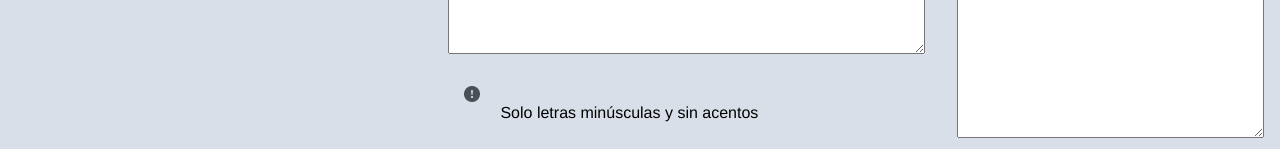
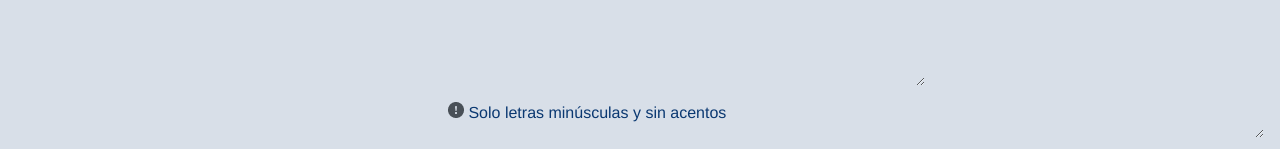
Before and after one commit to OugMontiel/examenEncriptador, a Vue app: page / in a window 1280 px wide. Shown: the part 576-725 px from the top of the page. Built offline with nearby package versions, Linux system fonts and the light colour scheme.

Commit message:
feat: :sparkles: img adapatadas y texto
Adaprta

```diff
--- a/src/components/Interfaz.vue
+++ b/src/components/Interfaz.vue
@@ -1,7 +1,9 @@
 <!-- src/components/Interfaz.vue -->
 <template>
   <div id="Interfaz">
-    <img src="/public/storage/img/Logo.png" alt="">
+    <div class="img">
+      <img src="/public/storage/img/Logo.png" alt="">
+    </div>
     <div class="textoSin">
       <textarea v-model="inputText" placeholder="Ingrese el texto aquí"></textarea>
       <p>
@@ -65,16 +67,23 @@ export default {
   grid-template-columns: auto 3fr 2fr;
 }
 
+.img {
+  padding: 1em;
+}
+
 img {
-  padding: 1em;
+  object-fit: contain;
+  box-sizing: border-box;
 }
 
 .textoSin {
   padding: 1em;
   display: flex;
   flex-direction: column;
+  color: var(--color-secondary);
 }
-.btn{
+
+.btn {
   display: flex;
   justify-content: space-between;
 
@@ -84,6 +93,7 @@ img {
   padding: 1em;
   display: flex;
   flex-direction: column;
+  color: var(--color-tertiary);
 
 }
 
@@ -97,6 +107,21 @@ button {
   margin: 1em;
   padding: 1em;
   background-color: transparent;
-  border: 1px solid var(--bg-prymary);
+  border: 1px solid var(--bg-button-prymary);
+  transition: background-color 0.3s, border-color 0.3s;
+}
+
+button:hover {
+  background-color: var(--bg-button-prymary);
+  border-color: var(--bg-button-secondary);
+  color: var(--bg-quarter);
+}
+
+textarea {
+  background-color: transparent;
+  border: none;
+  outline: none;
+  padding: 0.5em;
+
 }
 </style>
```
